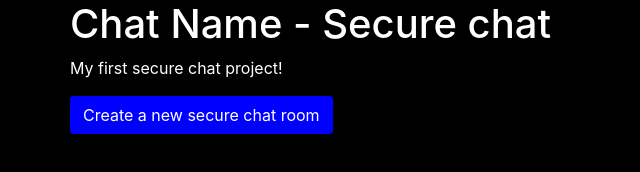
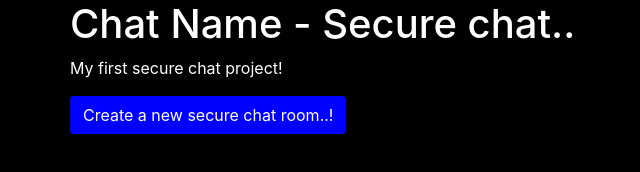
Before and after one commit to kto-to20/secure-chat, a plain HTML site: page index.html in a window 1280 px wide. Shown: the full height of the page, 15-655 px from the left. Drawn offline with nearby package versions, Linux system fonts and the light colour scheme.

Commit message:
little-fix..

```diff
--- a/index.html
+++ b/index.html
@@ -22,9 +22,9 @@
 <body>
 
 <div class="container">
-    <h1>Chat Name - Secure chat</h1>
+    <h1>Chat Name - Secure chat..</h1>
     <p>My first secure chat project!</p>
-    <a href="create_chat.html" class="btn btn-create">Create a new secure chat room</a>
+    <a href="create_chat.html" class="btn btn-create">Create a new secure chat room..!</a>
 </div>
 
 </body>
```
